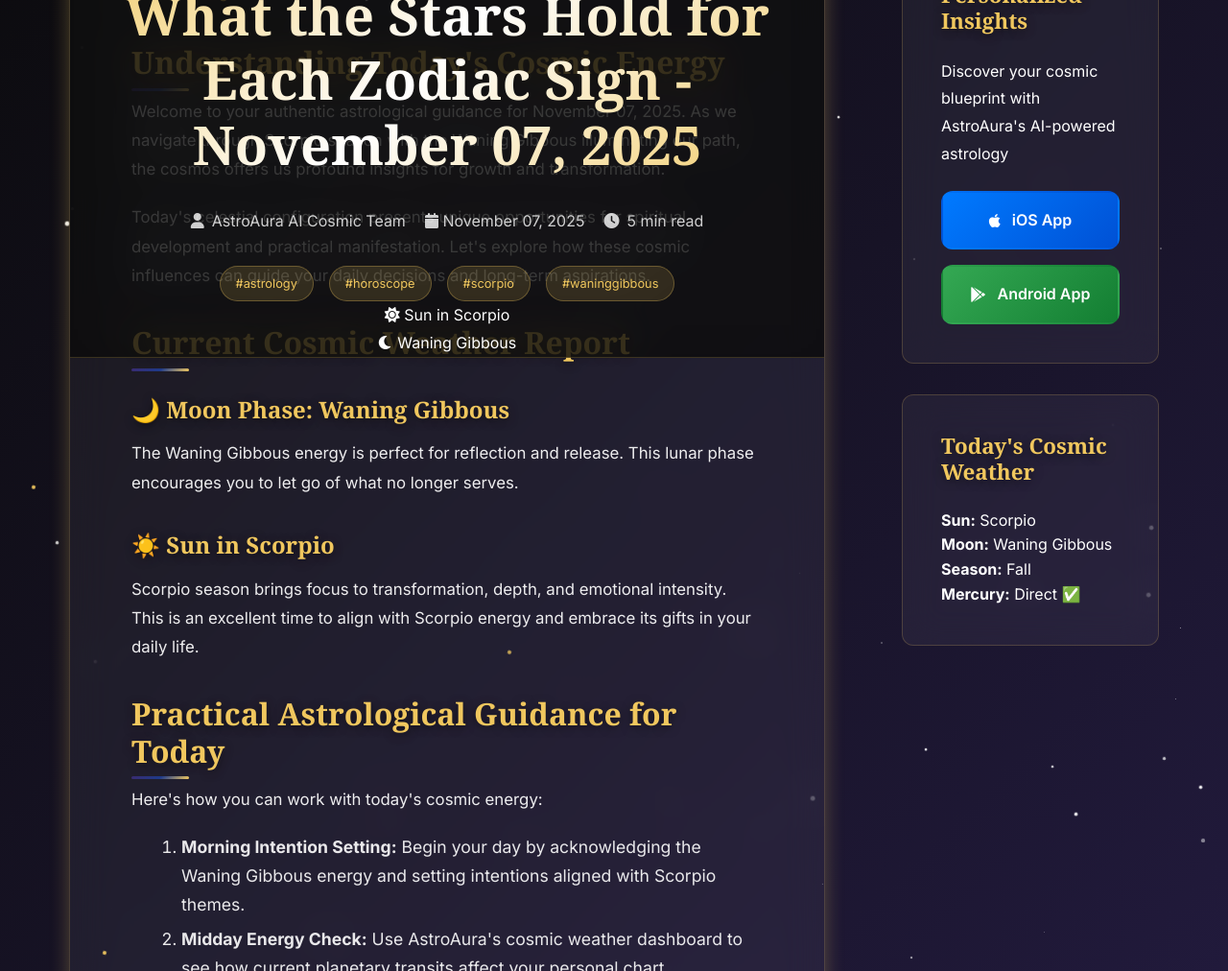
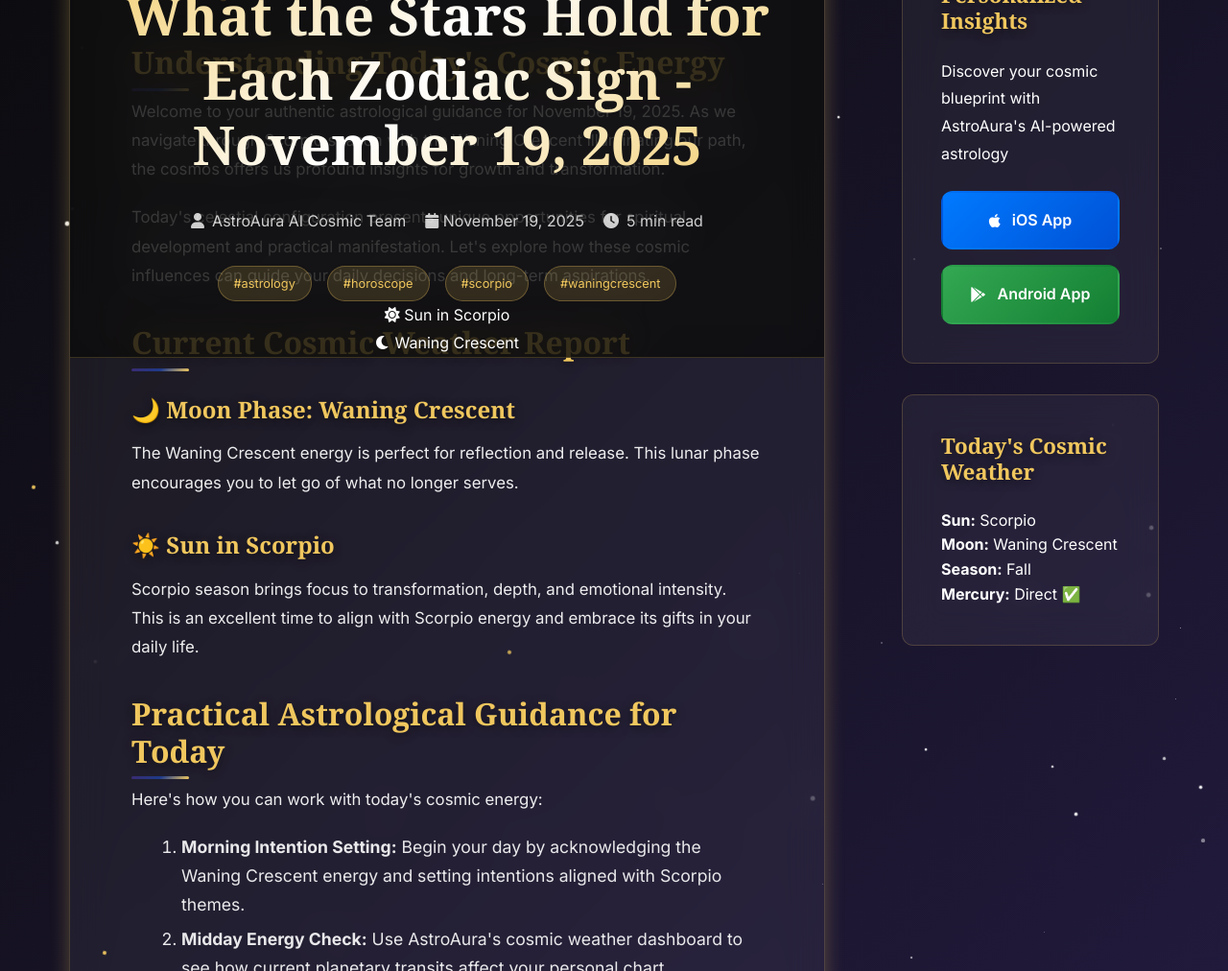
Before and after one commit to royanis/astroaura-website, a Jekyll site: the page blog/posts/weekly-planetary-transits-what-the-stars-hold-for-.html, which Jekyll copies as it is, in a window 1280 px wide and 1400 px high. Shown: the part 298-1310 px from the top of the window at 96% size. Built offline with Jekyll 4.4.1, drawn with Linux system fonts in a browser that asks for light colours; some web fonts are replaced; comment, search, counter and statistics services are not loaded; some of the changed text lies outside the part shown.

Commit message:
🌟 Automated blog post: 2025-11-19 01:53 UTC
Generated authentic astrology content
Updated RSS feeds and sitemap
Published via GitHub Actions

🤖 Automated by AstroAura Blog System

```diff
--- a/blog/posts/weekly-planetary-transits-what-the-stars-hold-for-.html
+++ b/blog/posts/weekly-planetary-transits-what-the-stars-hold-for-.html
@@ -3,11 +3,11 @@
 <head>
     <meta charset="UTF-8">
     <meta name="viewport" content="width=device-width, initial-scale=1.0">
-    <meta name="description" content="Authentic astrological guidance for November 07, 2025. Explore today's Waning Gibbous energy in Scorpio season with personalized insights from AstroAura's AI-powered astrology platform.">
-    <title>Weekly Planetary Transits: What the Stars Hold for Each Zodiac Sign - November 07, 2025 | AstroAura Cosmic Insights</title>
+    <meta name="description" content="Authentic astrological guidance for November 19, 2025. Explore today's Waning Crescent energy in Scorpio season with personalized insights from AstroAura's AI-powered astrology platform.">
+    <title>Weekly Planetary Transits: What the Stars Hold for Each Zodiac Sign - November 19, 2025 | AstroAura Cosmic Insights</title>
 
     <!-- SEO Meta Tags -->
-    <meta name="keywords" content="astrology, horoscope, scorpio, waning-gibbous, AI astrology, multilingual horoscope">
+    <meta name="keywords" content="astrology, horoscope, scorpio, waning-crescent, AI astrology, multilingual horoscope">
     <meta name="author" content="AstroAura AI Cosmic Team">
     <meta name="robots" content="index, follow, max-image-preview:large, max-snippet:-1">
     <meta name="revisit-after" content="7 days">
@@ -16,24 +16,24 @@
     <link rel="canonical" href="https://astroaura.me/blog/posts/weekly-planetary-transits-what-the-stars-hold-for-.html">
 
     <!-- Open Graph Tags -->
-    <meta property="og:title" content="Weekly Planetary Transits: What the Stars Hold for Each Zodiac Sign - November 07, 2025 | AstroAura">
-    <meta property="og:description" content="Authentic astrological guidance for November 07, 2025. Explore today's Waning Gibbous energy in Scorpio season with personalized insights from AstroAura's AI-powered astrology platform.">
+    <meta property="og:title" content="Weekly Planetary Transits: What the Stars Hold for Each Zodiac Sign - November 19, 2025 | AstroAura">
+    <meta property="og:description" content="Authentic astrological guidance for November 19, 2025. Explore today's Waning Crescent energy in Scorpio season with personalized insights from AstroAura's AI-powered astrology platform.">
     <meta property="og:url" content="https://astroaura.me/blog/posts/weekly-planetary-transits-what-the-stars-hold-for-.html">
     <meta property="og:type" content="article">
     <meta property="og:site_name" content="AstroAura">
 
     <!-- Twitter Card -->
     <meta name="twitter:card" content="summary_large_image">
-    <meta name="twitter:title" content="Weekly Planetary Transits: What the Stars Hold for Each Zodiac Sign - November 07, 2025">
-    <meta name="twitter:description" content="Authentic astrological guidance for November 07, 2025. Explore today's Waning Gibbous energy in Scorpio season with personalized insights from AstroAura's AI-powered astrology platform.">
+    <meta name="twitter:title" content="Weekly Planetary Transits: What the Stars Hold for Each Zodiac Sign - November 19, 2025">
+    <meta name="twitter:description" content="Authentic astrological guidance for November 19, 2025. Explore today's Waning Crescent energy in Scorpio season with personalized insights from AstroAura's AI-powered astrology platform.">
 
     <!-- Schema.org Markup -->
     <script type="application/ld+json">
     {
         "@context": "https://schema.org",
         "@type": "BlogPosting",
-        "headline": "Weekly Planetary Transits: What the Stars Hold for Each Zodiac Sign - November 07, 2025",
-        "description": "Authentic astrological guidance for November 07, 2025. Explore today's Waning Gibbous energy in Scorpio season with personalized insights from AstroAura's AI-powered astrology platform.",
+        "headline": "Weekly Planetary Transits: What the Stars Hold for Each Zodiac Sign - November 19, 2025",
+        "description": "Authentic astrological guidance for November 19, 2025. Explore today's Waning Crescent energy in Scorpio season with personalized insights from AstroAura's AI-powered astrology platform.",
         "author": {
             "@type": "Organization",
             "name": "AstroAura AI Cosmic Team"
@@ -46,14 +46,14 @@
                 "url": "https://astroaura.me/assets/icons/app_icon.png"
             }
         },
-        "datePublished": "2025-11-07T01:52:49.025192",
-        "dateModified": "2025-11-07T01:52:49.025192",
+        "datePublished": "2025-11-19T01:53:24.098222",
+        "dateModified": "2025-11-19T01:53:24.098222",
         "url": "https://astroaura.me/blog/posts/weekly-planetary-transits-what-the-stars-hold-for-.html",
         "mainEntityOfPage": {
             "@type": "WebPage",
             "@id": "https://astroaura.me/blog/posts/weekly-planetary-transits-what-the-stars-hold-for-.html"
         },
-        "keywords": "astrology, horoscope, scorpio, waning-gibbous"
+        "keywords": "astrology, horoscope, scorpio, waning-crescent"
     }
     </script>
 
@@ -99,20 +99,20 @@
 
             <!-- Post Header -->
             <header class="post-header">
-                <h1 class="post-title">Weekly Planetary Transits: What the Stars Hold for Each Zodiac Sign - November 07, 2025</h1>
+                <h1 class="post-title">Weekly Planetary Transits: What the Stars Hold for Each Zodiac Sign - November 19, 2025</h1>
                 <div class="post-meta">
                     <span class="post-author">
                         <i class="fas fa-user"></i> AstroAura AI Cosmic Team
                     </span>
-                    <time class="post-date" datetime="2025-11-07T01:52:49.025192">
-                        <i class="fas fa-calendar"></i> November 07, 2025
+                    <time class="post-date" datetime="2025-11-19T01:53:24.098222">
+                        <i class="fas fa-calendar"></i> November 19, 2025
                     </time>
                     <span class="post-reading-time">
                         <i class="fas fa-clock"></i> 5 min read
                     </span>
                 </div>
                 <div class="post-tags">
-                    <span class="tag">#astrology</span> <span class="tag">#horoscope</span> <span class="tag">#scorpio</span> <span class="tag">#waninggibbous</span>
+                    <span class="tag">#astrology</span> <span class="tag">#horoscope</span> <span class="tag">#scorpio</span> <span class="tag">#waningcrescent</span>
                 </div>
 
                 <!-- Current Cosmic Data Display -->
@@ -123,7 +123,7 @@
                     </div>
                     <div class="cosmic-item">
                         <i class="fas fa-moon"></i>
-                        <span>Waning Gibbous</span>
+                        <span>Waning Crescent</span>
                     </div>
 
                 </div>
@@ -134,7 +134,7 @@
                 <div class="blog-content authentic-astrology">
             <section class="cosmic-introduction">
                 <h2>Understanding Today's Cosmic Energy</h2>
-                <p>Welcome to your authentic astrological guidance for November 07, 2025. As we navigate through Scorpio season with the Waning Gibbous illuminating our path, the cosmos offers us profound insights for growth and transformation.</p>
+                <p>Welcome to your authentic astrological guidance for November 19, 2025. As we navigate through Scorpio season with the Waning Crescent illuminating our path, the cosmos offers us profound insights for growth and transformation.</p>
 
                 <p>Today's celestial configuration presents unique opportunities for spiritual development and practical manifestation. Let's explore how these cosmic influences can guide your daily decisions and long-term aspirations.</p>
             </section>
@@ -143,8 +143,8 @@
                 <h2>Current Cosmic Weather Report</h2>
                 <div class="cosmic-highlights">
                     <div class="cosmic-factor">
-                        <h3>🌙 Moon Phase: Waning Gibbous</h3>
-                        <p>The Waning Gibbous energy is perfect for reflection and release. This lunar phase encourages you to let go of what no longer serves.</p>
+                        <h3>🌙 Moon Phase: Waning Crescent</h3>
+                        <p>The Waning Crescent energy is perfect for reflection and release. This lunar phase encourages you to let go of what no longer serves.</p>
                     </div>
 
                     <div class="cosmic-factor">
@@ -161,7 +161,7 @@
                 <p>Here's how you can work with today's cosmic energy:</p>
 
                 <ol class="cosmic-action-steps">
-                    <li><strong>Morning Intention Setting:</strong> Begin your day by acknowledging the Waning Gibbous energy and setting intentions aligned with Scorpio themes.</li>
+                    <li><strong>Morning Intention Setting:</strong> Begin your day by acknowledging the Waning Crescent energy and setting intentions aligned with Scorpio themes.</li>
                     <li><strong>Midday Energy Check:</strong> Use AstroAura's cosmic weather dashboard to see how current planetary transits affect your personal chart.</li>
                     <li><strong>Evening Reflection:</strong> Journal about how today's cosmic influences manifested in your experiences.</li>
                     <li><strong>Weekly Planning:</strong> Consider how this Fall energy can guide your upcoming goals and decisions.</li>
@@ -222,7 +222,7 @@
             <section class="post-actions">
                 <div class="share-buttons">
                     <h3>Share This Cosmic Insight</h3>
-                    <a href="https://twitter.com/intent/tweet?text=Weekly Planetary Transits: What the Stars Hold for Each Zodiac Sign - November 07, 2025&url=https://astroaura.me/blog/posts/weekly-planetary-transits-what-the-stars-hold-for-.html" target="_blank" class="share-btn twitter">
+                    <a href="https://twitter.com/intent/tweet?text=Weekly Planetary Transits: What the Stars Hold for Each Zodiac Sign - November 19, 2025&url=https://astroaura.me/blog/posts/weekly-planetary-transits-what-the-stars-hold-for-.html" target="_blank" class="share-btn twitter">
                         <i class="fab fa-twitter"></i> Tweet
                     </a>
                     <a href="https://www.facebook.com/sharer/sharer.php?u=https://astroaura.me/blog/posts/weekly-planetary-transits-what-the-stars-hold-for-.html" target="_blank" class="share-btn facebook">
@@ -253,7 +253,7 @@
                     <strong>Sun:</strong> Scorpio
                 </div>
                 <div class="weather-item">
-                    <strong>Moon:</strong> Waning Gibbous
+                    <strong>Moon:</strong> Waning Crescent
                 </div>
                 <div class="weather-item">
                     <strong>Season:</strong> Fall
```
Also changed, not shown: blog/atom.xml (+1 -1 lines), blog/feed.json (+142 -142 lines), blog/feed.xml (+1 -1 lines), blog/posts_index.json (+127 -134 lines), sitemap.xml (+77 -77 lines).
